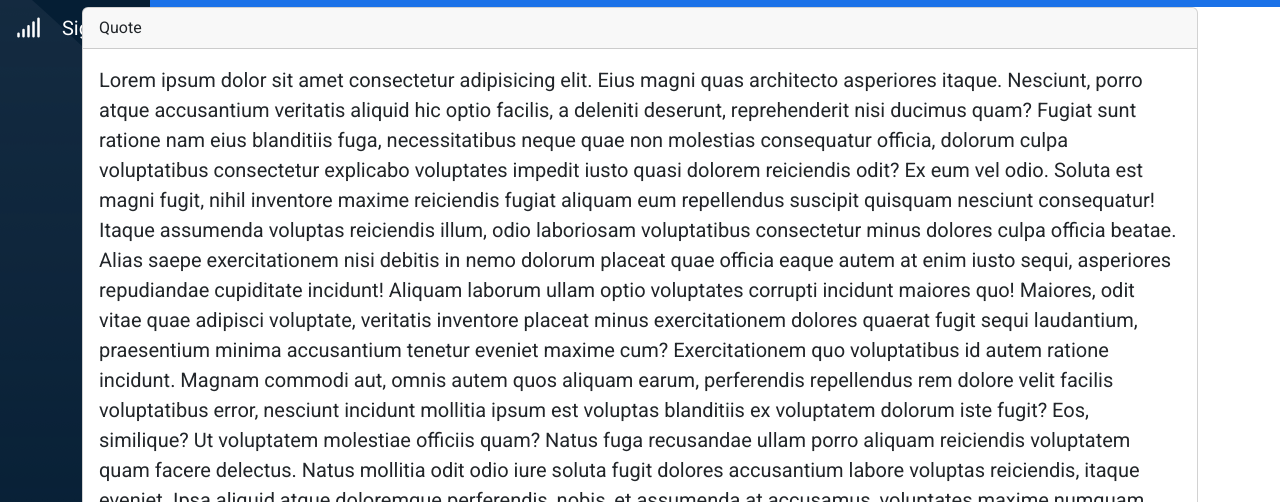
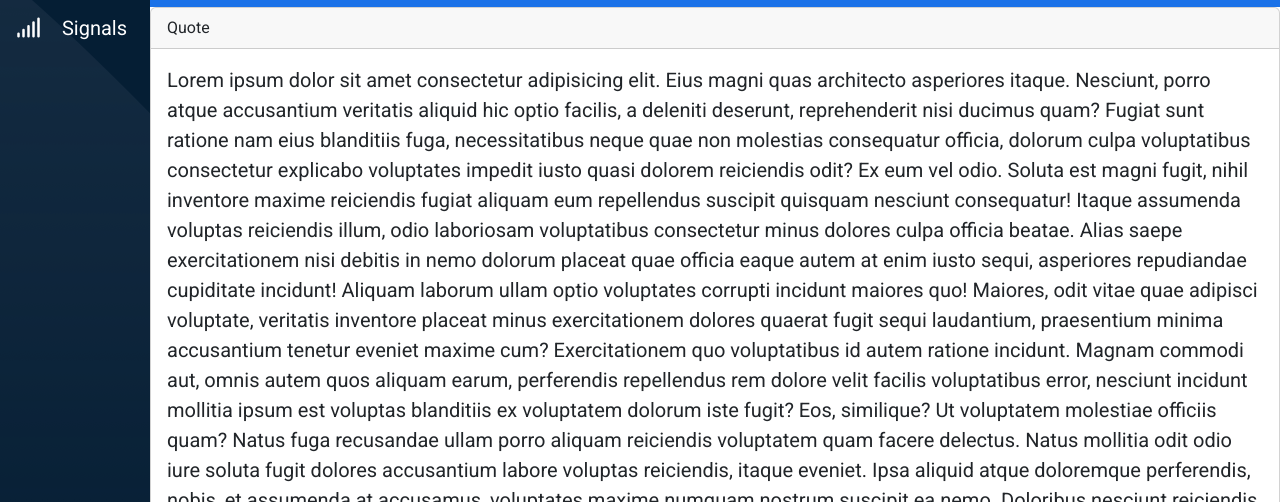
Before and after one commit to MatteoNeri99/html-css-bootstrap-dashboard, a plain HTML site: page index.html in a window 1280 px wide. Shown: the part 233-735 px from the top of the page. Drawn offline with nearby package versions, Linux system fonts and the light colour scheme.

Commit message:
aggiunto margin al div my_container

```diff
--- a/css/style.css
+++ b/css/style.css
@@ -63,6 +63,10 @@ aside{
     margin-top: 90px;
 }
 
+.my_container{
+    margin-left:50px
+}
+
 @media screen and (min-width:768px) {
     aside{
         width: 150px;
@@ -73,4 +77,8 @@ aside{
         height: 150px;
         margin-left:150px;
     }
+
+    .my_container{
+        margin-left: 150px
+    }
 }
--- a/index.html
+++ b/index.html
@@ -112,7 +112,7 @@
 
         </section>
 
-        <div class="container overflow">
+        <div class="my_container overflow">
 
             <section class="mt_prossime-classi">
                 <div class="card">
```
